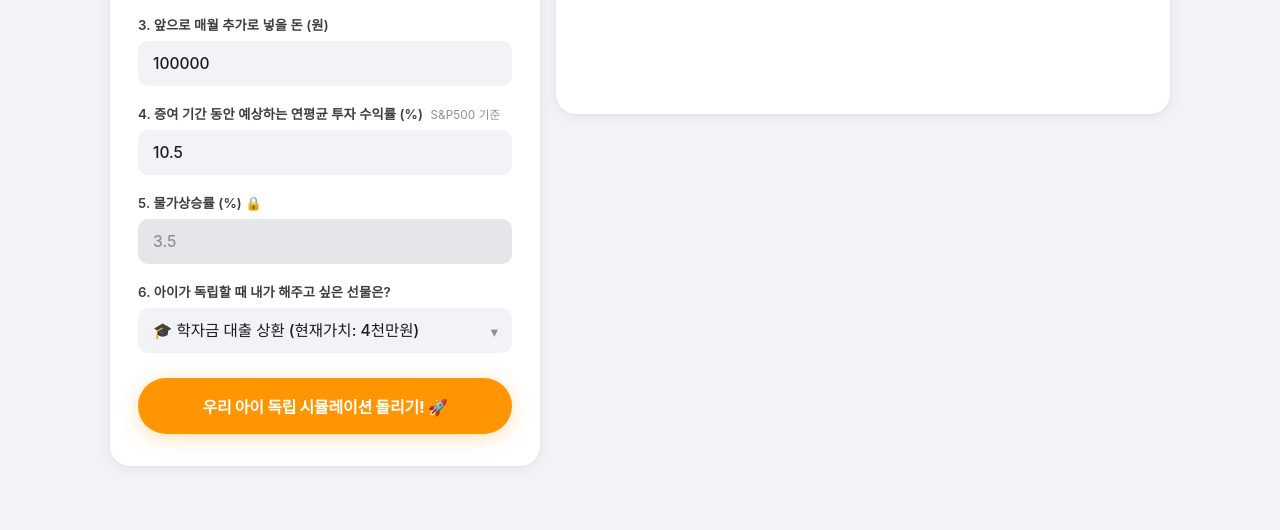
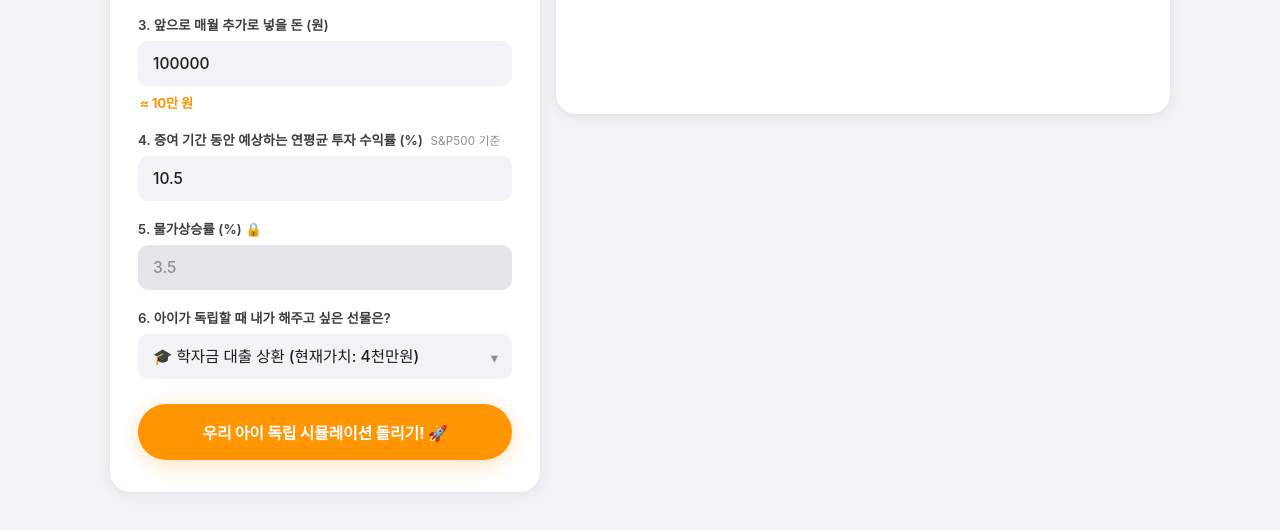
Before and after one commit to Seongsu9003/gift-simulator-v2, a plain HTML site: page index.html in a window 1280 px wide. Shown: the part 414-944 px from the top of the page. Drawn offline with nearby package versions, Linux system fonts and the light colour scheme; a web font is replaced by a local one.

Commit message:
feat: 금액 입력 필드 한글 변환 텍스트 실시간 표시

```diff
--- a/index.html
+++ b/index.html
@@ -41,6 +41,7 @@
                 <div class="input-group">
                     <label class="accent-label">↳ 국세청에 증여세로 신고하셨습니까? 신고한 금액만 입력해주세요</label>
                     <input type="number" id="seedAmount" value="2000000">
+                    <div class="amount-helper" id="seedAmountHelper"></div>
                 </div>
                 <div class="input-group no-margin">
                     <label class="accent-label">↳ 국세청에 신고할때 아이가 몇살이였나요?</label>
@@ -62,6 +63,7 @@
             <div class="input-group">
                 <label>3. 앞으로 매월 추가로 넣을 돈 (원)</label>
                 <input type="number" id="monthly" value="100000">
+                <div class="amount-helper" id="monthlyHelper"></div>
             </div>
 
             <div class="input-group">
--- a/script.js
+++ b/script.js
@@ -6,6 +6,41 @@ document.addEventListener('DOMContentLoaded', () => {
     const radioSeedNo = document.getElementById('seedNo');
     const seedAmountGroup = document.getElementById('seedAmountGroup');
     const btnCalculate = document.getElementById('btnCalculate');
+
+    // ── 한글 금액 변환 유틸리티 ──────────────────────────
+    function formatKoreanAmount(value) {
+        const num = Math.floor(parseFloat(value));
+        if (!value || isNaN(num) || num <= 0) return '';
+
+        const eok = Math.floor(num / 100000000);
+        const man = Math.floor((num % 100000000) / 10000);
+
+        const parts = [];
+        if (eok > 0) parts.push(eok.toLocaleString() + '억');
+        if (man > 0) parts.push(man.toLocaleString() + '만');
+
+        if (parts.length === 0) return num.toLocaleString() + ' 원';
+        return '≈ ' + parts.join(' ') + ' 원';
+    }
+
+    function updateHelper(inputEl, helperEl) {
+        helperEl.textContent = formatKoreanAmount(inputEl.value);
+    }
+
+    // 헬퍼 대상 요소
+    const seedAmountInput = document.getElementById('seedAmount');
+    const seedAmountHelper = document.getElementById('seedAmountHelper');
+    const monthlyInput = document.getElementById('monthly');
+    const monthlyHelper = document.getElementById('monthlyHelper');
+
+    // 실시간 이벤트
+    seedAmountInput.addEventListener('input', () => updateHelper(seedAmountInput, seedAmountHelper));
+    monthlyInput.addEventListener('input', () => updateHelper(monthlyInput, monthlyHelper));
+
+    // 초기값 표시
+    updateHelper(seedAmountInput, seedAmountHelper);
+    updateHelper(monthlyInput, monthlyHelper);
+    // ─────────────────────────────────────────────────────
 
     // 이벤트 리스너 등록
     radioSeedYes.addEventListener('change', toggleSeedInput);
--- a/style.css
+++ b/style.css
@@ -269,6 +269,20 @@ input[type="number"]::-webkit-outer-spin-button {
 }
 
 /* ========================
+   한글 금액 변환 헬퍼
+======================== */
+.amount-helper {
+    font-size: 0.83em;
+    font-weight: 700;
+    color: var(--orange);
+    margin-top: 7px;
+    padding-left: 2px;
+    min-height: 1.1em;
+    letter-spacing: -0.2px;
+    transition: opacity 0.15s ease;
+}
+
+/* ========================
    안내 박스
 ======================== */
 .notice-box {
```
